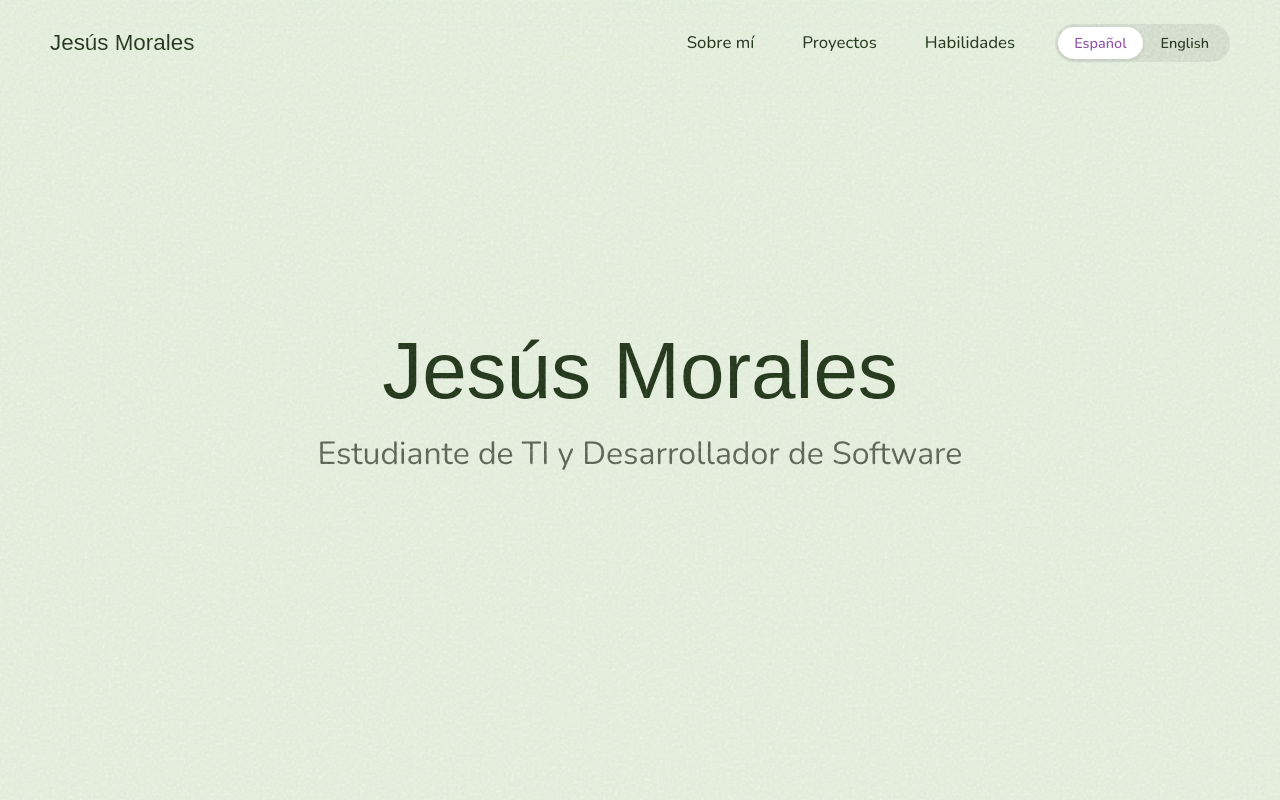
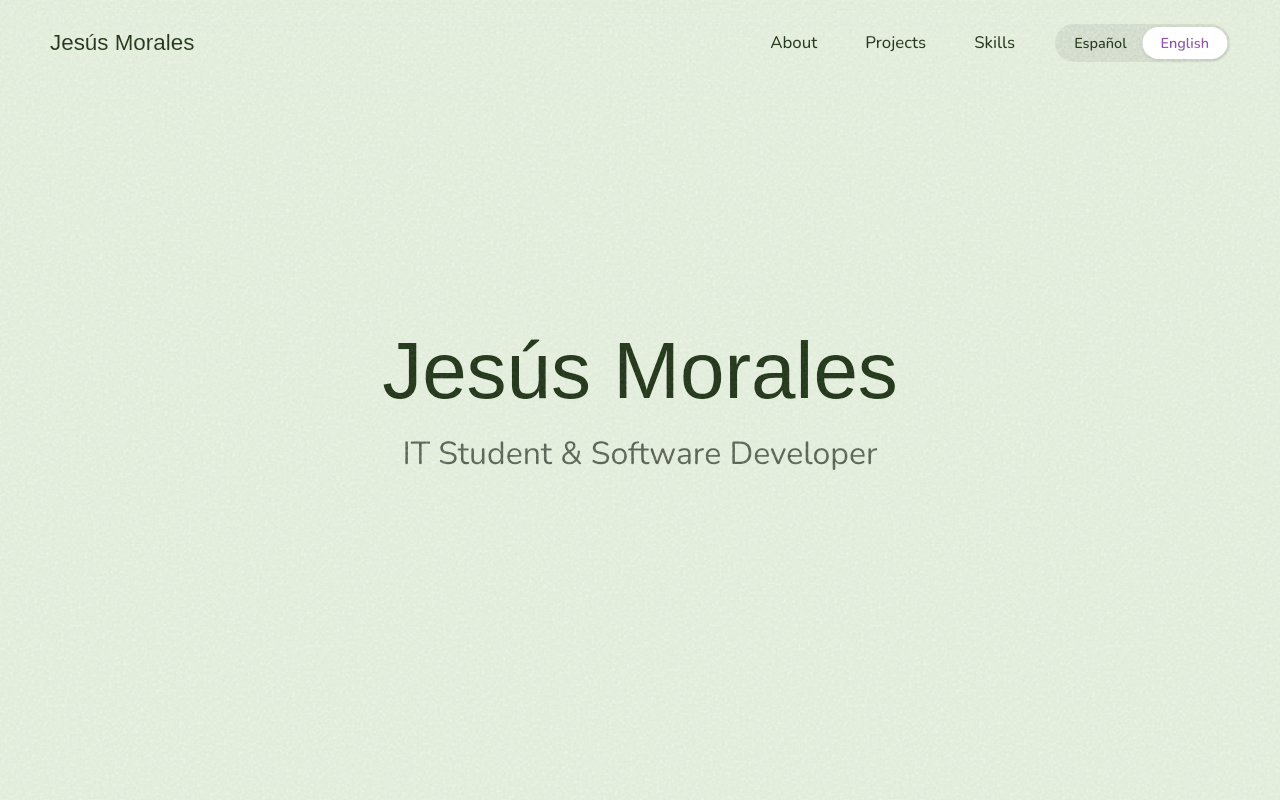
Before and after one commit to mario-xyza/portfolio, a React (Vite) app: page / in a window 1280 px wide. Shown: the top 800 px of the page. Built offline with nearby package versions, Linux system fonts and the light colour scheme; a web font is replaced by a local one.

Commit message:
feat: remember language

```diff
--- a/src/App.jsx
+++ b/src/App.jsx
@@ -7,9 +7,18 @@ import Projects from './components/Projects';
 import Skills from './components/Skills';
 import Footer from './components/Footer';
 
+const getInitialLang = () => {
+  try {
+    const saved = localStorage.getItem('lang');
+    if (saved === 'es' || saved === 'en') return saved;
+  } catch {
+  }
+  return navigator.language?.toLowerCase().startsWith('es') ? 'es' : 'en';
+};
+
 function App() {
 
-  const [lang, setLang] = useState('es');
+  const [lang, setLang] = useState(getInitialLang());
   const t = translations[lang];
 
   const toggleLanguage = () => {
```
